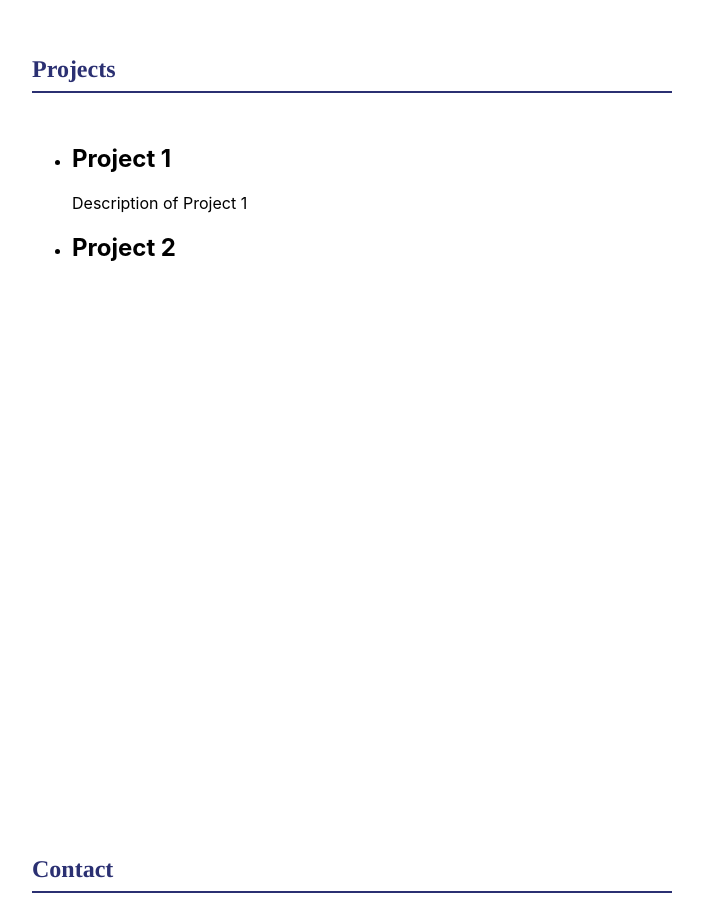
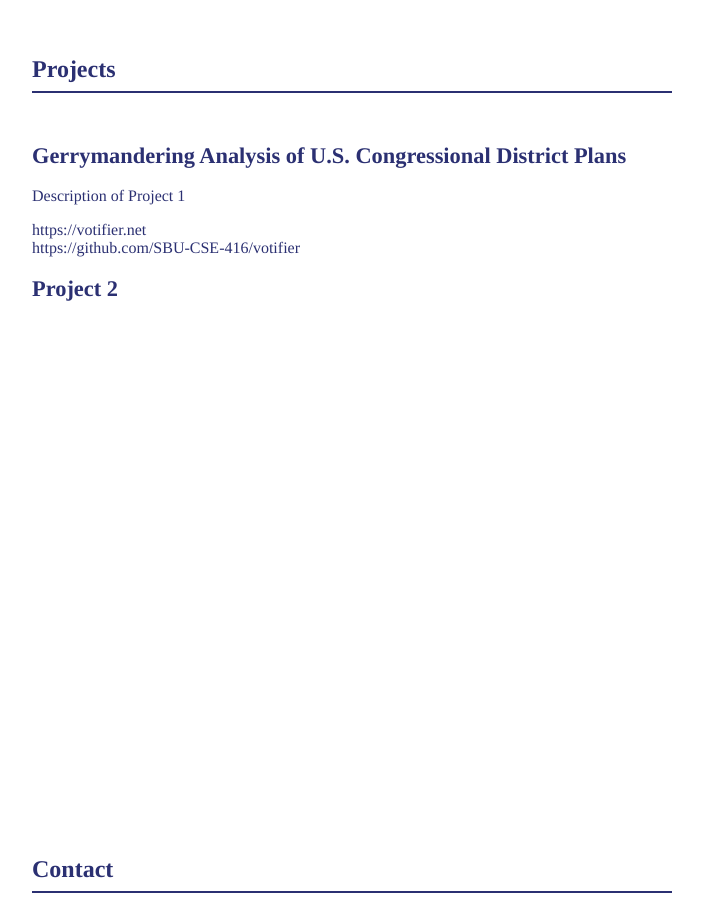
Before and after one commit to kaitchau/kaitchau.github.io, a React (Create React App) app in the folder client/: page / in a window 1280 px wide. Shown: the part 1760-2668 px from the top of the page, without its empty margins (288-991 px from the left). Built offline with nearby package versions, Linux system fonts and the light colour scheme.

Commit message:
edits to project, edits to mobile view

```diff
--- a/client/src/components/Contact.js
+++ b/client/src/components/Contact.js
@@ -5,13 +5,15 @@ export default function Contact() {
         <div id='contact' className='contact-container'>
             <div className='contact-content'>
                 <h1>Contact</h1>
-                <span>Email: <a href='mailto:kaitlyn.m.chau@gmail.com'>kaitlyn.m.chau@gmail.com</a> </span>
-                <span>LinkedIn:
+                <span>Email:&nbsp;<a href='mailto:kaitlyn.m.chau@gmail.com'>kaitlyn.m.chau@gmail.com</a> </span>
+                <span>LinkedIn:&nbsp;
                     <img src={`${process.env.PUBLIC_URL}/linkedin-logo.png`} />
+                    &nbsp;
                     <a href='https://www.linkedin.com/in/kaitlyn-m-chau/'>https://www.linkedin.com/in/kaitlyn-m-chau/</a>
                 </span>
-                <span>GitHub:
+                <span>GitHub:&nbsp;
                     <img src={`${process.env.PUBLIC_URL}/github-logo.png`} />
+                    &nbsp;
                     <a href='https://github.com/kaitchau'>https://github.com/kaitchau</a>
                 </span>
             </div>
--- a/client/src/components/Projects.js
+++ b/client/src/components/Projects.js
@@ -5,10 +5,13 @@ export default function Projects() {
         <div id='projects' className="projects-container">
             <div className='projects-content'>
                 <h1>Projects</h1>
-                <ul>
+                <ul className='projects-list'>
                     <li>
-                        <h2>Project 1</h2>
+                        <h2>Gerrymandering Analysis of U.S. Congressional District Plans</h2>
                         <p>Description of Project 1</p>
+                        <a href='https://votifier.net'>https://votifier.net</a>
+                        <br/>
+                        <a href='https://github.com/SBU-CSE-416/votifier'>https://github.com/SBU-CSE-416/votifier</a>
                     </li>
                     <li>
                         <h2>Project 2</h2>
--- a/client/src/stylesheets/NavBar.css
+++ b/client/src/stylesheets/NavBar.css
@@ -30,3 +30,10 @@
     writing-mode: vertical-rl;
     transform: rotate(180deg);
 }
+
+@media screen and (max-width: 768px) {
+    .vertical-home-btn{
+        font-size: 1em;
+    }
+
+}
--- a/client/src/stylesheets/Projects.css
+++ b/client/src/stylesheets/Projects.css
@@ -46,3 +46,16 @@
 .projects-list{
     padding: 0;
 }
+
+.projects-list li{
+    list-style-type: none;
+    margin: 0;
+    padding: 0;
+    font-size: 1em;
+    font-family: Minion Pro,Times,serif;
+    color: #2b3072;
+}
+
+.projects-list h2 {
+    font-size: 1.4em;
+}
```
